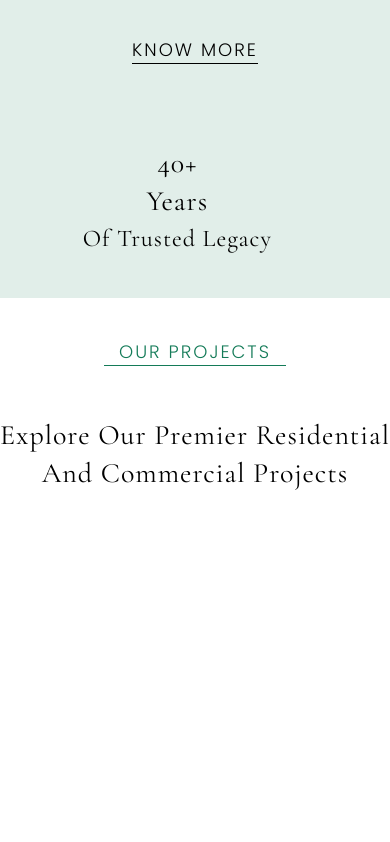
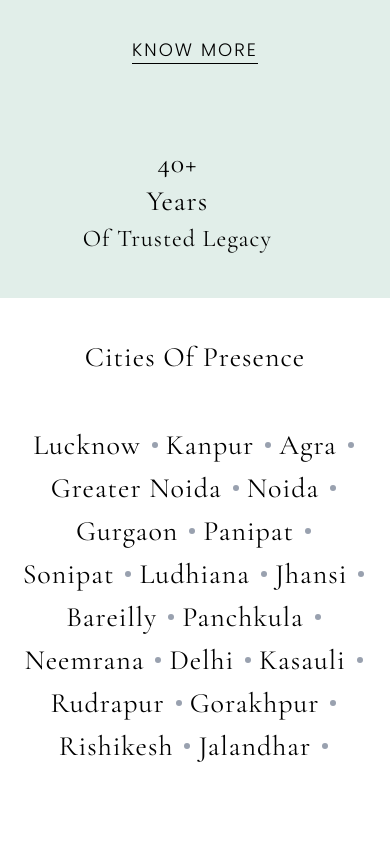
Before and after one commit to Kuldeep-111/eldeco, a Next.js app: page /about-us in a window 390 px wide. Shown: the part 2798-3640 px from the top of the page. Built offline with nearby package versions, Linux system fonts and the light colour scheme.

Commit message:
city done

```diff
--- a/src/app/(website)/about-us/page.tsx
+++ b/src/app/(website)/about-us/page.tsx
@@ -1,7 +1,7 @@
 import Banner from '@/components/website/common/banner/Banner'
 import BasicDetails from '@/components/website/pages/about/BasicDetails';
+import CitiesPresence from '@/components/website/pages/about/CitiesPresence';
 import AboutUs from '@/components/website/pages/home/AboutUs'
-import OurProjects from '@/components/website/pages/home/OurProjects';
 import React from 'react'
 
 const banner={
@@ -23,7 +23,7 @@ const page = () => {
     <Banner data={banner}/>
     <AboutUs data={about}/>
     <BasicDetails/>
-    <OurProjects/>
+    <CitiesPresence/>
 
     </>
   )
--- /dev/null
+++ b/src/components/website/pages/about/CitiesPresence.tsx
@@ -0,0 +1,56 @@
+import React from 'react'
+import Heading from '../../common/typography/Heading'
+import { GoDotFill } from "react-icons/go";
+
+const data={
+    heading:"Cities of Presence",
+    cities:[
+        {label:"Lucknow",image:"/image/logo.png"},
+        {label:"Kanpur",image:"/image/logo.png"},
+        {label:"Agra",image:"/image/logo.png"},
+        {label:"Greater Noida",image:"/image/logo.png"},
+        {label:"Noida",image:"/image/logo.png"},
+        {label:"Gurgaon",image:"/image/logo.png"},
+        {label:"Panipat",image:"/image/logo.png"},
+        {label:"Sonipat",image:"/image/logo.png"},
+        {label:"Ludhiana",image:"/image/logo.png"},
+        {label:"Jhansi",image:"/image/logo.png"},
+        {label:"Bareilly",image:"/image/logo.png"},
+        {label:"Panchkula",image:"/image/logo.png"},
+        {label:"Neemrana",image:"/image/logo.png"},
+        {label:"Delhi",image:"/image/logo.png"},
+        {label:"Kasauli",image:"/image/logo.png"},
+        {label:"Rudrapur",image:"/image/logo.png"},
+        {label:"Gorakhpur",image:"/image/logo.png"},
+        {label:"Rishikesh",image:"/image/logo.png"},
+        {label:"Jalandhar",image:"/image/logo.png"},
+    ]
+}
+
+const CitiesPresence = () => {
+    const {heading,cities} = data;
+  return (
+    <section className='py-[40px] md:py-[100px]'>
+        <div className='w-full md:w-[70%] mx-auto px-[20px]'>
+            <Heading>{heading}</Heading>
+            <div className='flex justify-center flex-wrap gap-[5px] mt-[50px]'>
+                {cities.map((item,index) =>(
+                   <div
+                key={index}
+                className="flex items-center gap-2"
+              >
+                <Heading className="">
+                  {item.label}
+                </Heading>
+
+                  <GoDotFill className="text-[12px] text-gray-400" />
+              </div>
+                ))}
+            </div>
+        </div>
+
+    </section>
+  )
+}
+
+export default CitiesPresence
```
